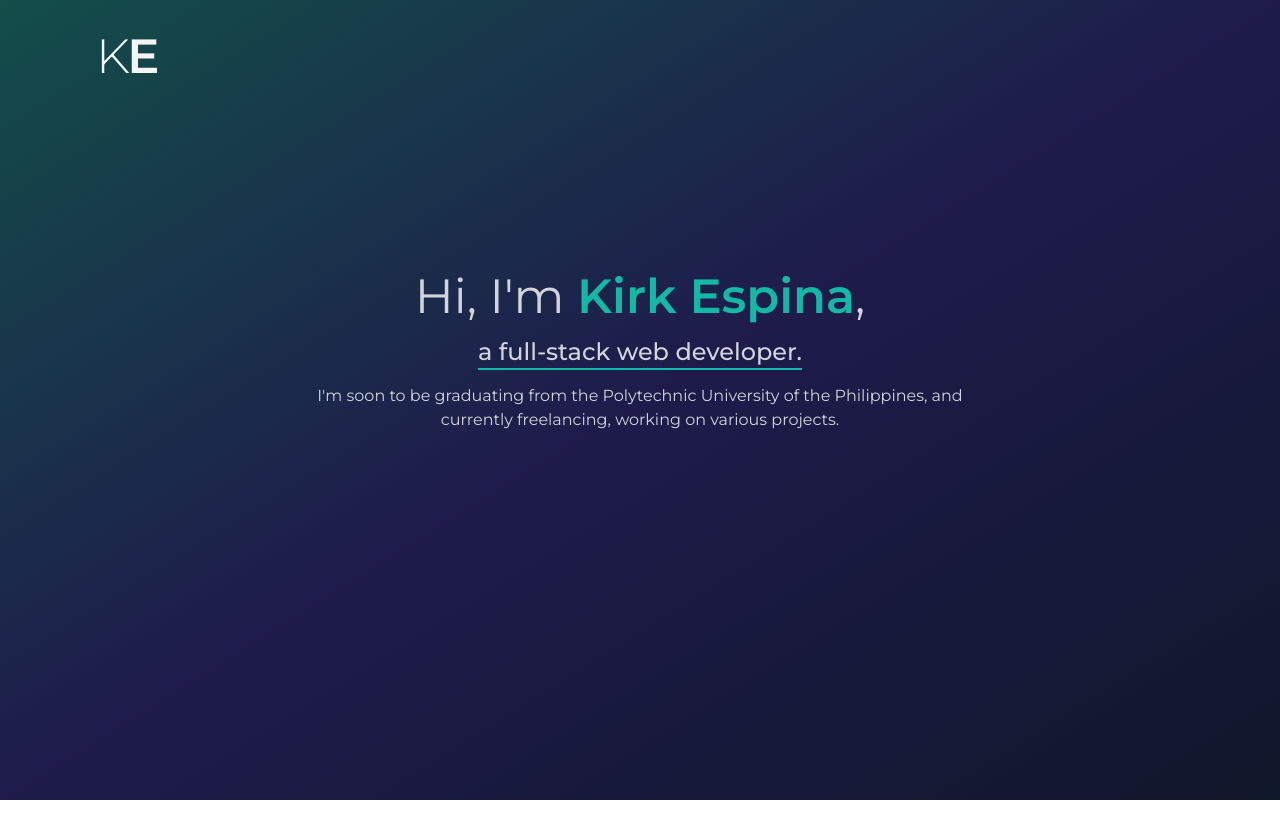
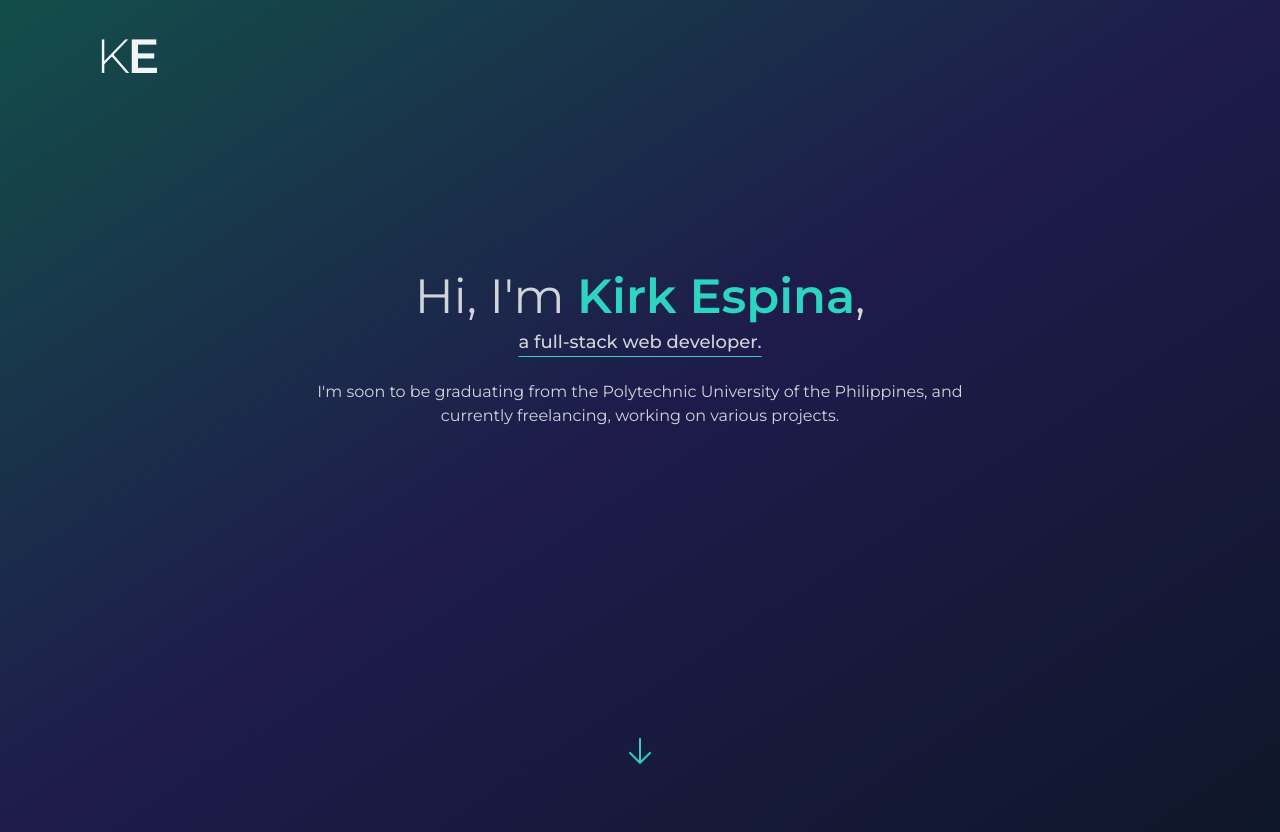
Before and after one commit to Cirque0/kespina, a Next.js app: page / in a window 1280 px wide. Before the commit the page ends 800 px from the top, so only its background shows below. Built offline with nearby package versions, Linux system fonts and the light colour scheme.

Commit message:
added arrow with scroll transition

```diff
--- a/package.json
+++ b/package.json
@@ -9,6 +9,7 @@
     "lint": "next lint"
   },
   "dependencies": {
+    "@headlessui/react": "^1.7.18",
     "@heroicons/react": "^2.1.1",
     "next": "14.1.0",
     "react": "^18",
--- a/src/app/page.js
+++ b/src/app/page.js
@@ -1,31 +1,35 @@
 import Logo from "@/components/Logo";
 import Image from "next/image";
+import ArrowDown from "@/components/ArrowDown";
 
 export default function Home() {
     return (
-        <main className='flex min-h-screen flex-col items-center px-24'>
-            <div className='w-full h-screen mx-auto py-8'>
+        <main className='flex min-h-screen flex-col items-center sm:px-24 px-8 pb-8'>
+            <div className='relative flex flex-col w-full h-screen items-center py-8'>
                 <div className='flex w-full'>
                     <Logo />
                 </div>
 
-                <div className='flex flex-col mt-48 items-center justify-center gap-4 text-center'>
-                    <p className='text-5xl'>
+                <div className='flex flex-col mt-48 items-center justify-center gap-2 text-center'>
+                    <p className='sm:text-5xl text-3xl'>
                         Hi, I'm{" "}
-                        <span className='font-semibold text-teal-500'>
+                        <span className='font-semibold text-teal-400'>
                             Kirk Espina
                         </span>
                         ,
                     </p>
-                    <p className='text-2xl font-medium underline underline-offset-8 decoration-teal-500'>
+                    <p className='text-lg font-medium underline underline-offset-8 decoration-teal-400'>
                         a full-stack web developer.
                     </p>
-                    <p className='max-w-2xl'>
+                    <p className='max-w-2xl mt-4'>
                         I'm soon to be graduating from the Polytechnic
                         University of the Philippines, and currently
                         freelancing, working on various projects.
                     </p>
                 </div>
+
+                {/* <ArrowDownIcon className="absolute bottom-8 h-8 w-8 text-teal-400 animate-bounce" /> */}
+                <ArrowDown />
             </div>
         </main>
     );
--- /dev/null
+++ b/src/components/ArrowDown.js
@@ -0,0 +1,36 @@
+"use client";
+
+import { useState, useEffect, Fragment } from "react";
+import { Transition } from "@headlessui/react";
+import { ArrowDownIcon } from "@heroicons/react/24/outline";
+
+export default function ArrowDown() {
+    const [show, setShow] = useState(true);
+
+    useEffect(() => {
+        const handleScroll = (event) => {
+            setShow(window.scrollY === 0);
+        };
+
+        window.addEventListener("scroll", handleScroll);
+
+        return () => {
+            window.removeEventListener("scroll", handleScroll);
+        };
+    }, []);
+
+    return (
+        <Transition
+            as={Fragment}
+            show={show}
+            enter="transition-opacity duration-300"
+            enterFrom="opacity-0"
+            enterTo="opacity-100"
+            leave="transition-opacity duration-300"
+            leaveFrom="opacity-100"
+            leaveTo="opacity-0"
+        >
+            <ArrowDownIcon className='absolute bottom-8 h-8 w-8 text-teal-400 animate-bounce' />
+        </Transition>
+    );
+}
```
Also changed, not shown: 1 other file (tests, documents, lock files or other folders).
